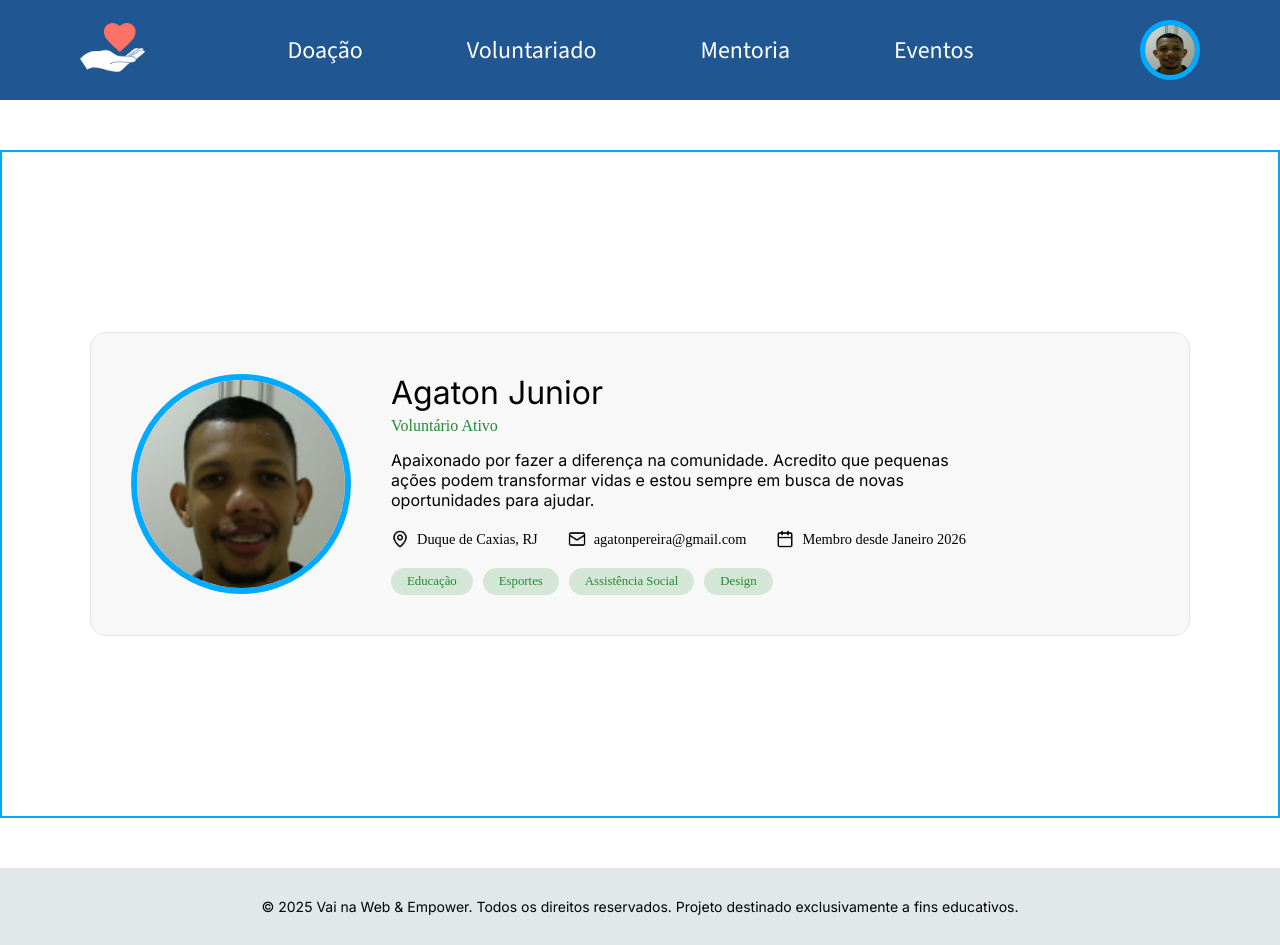
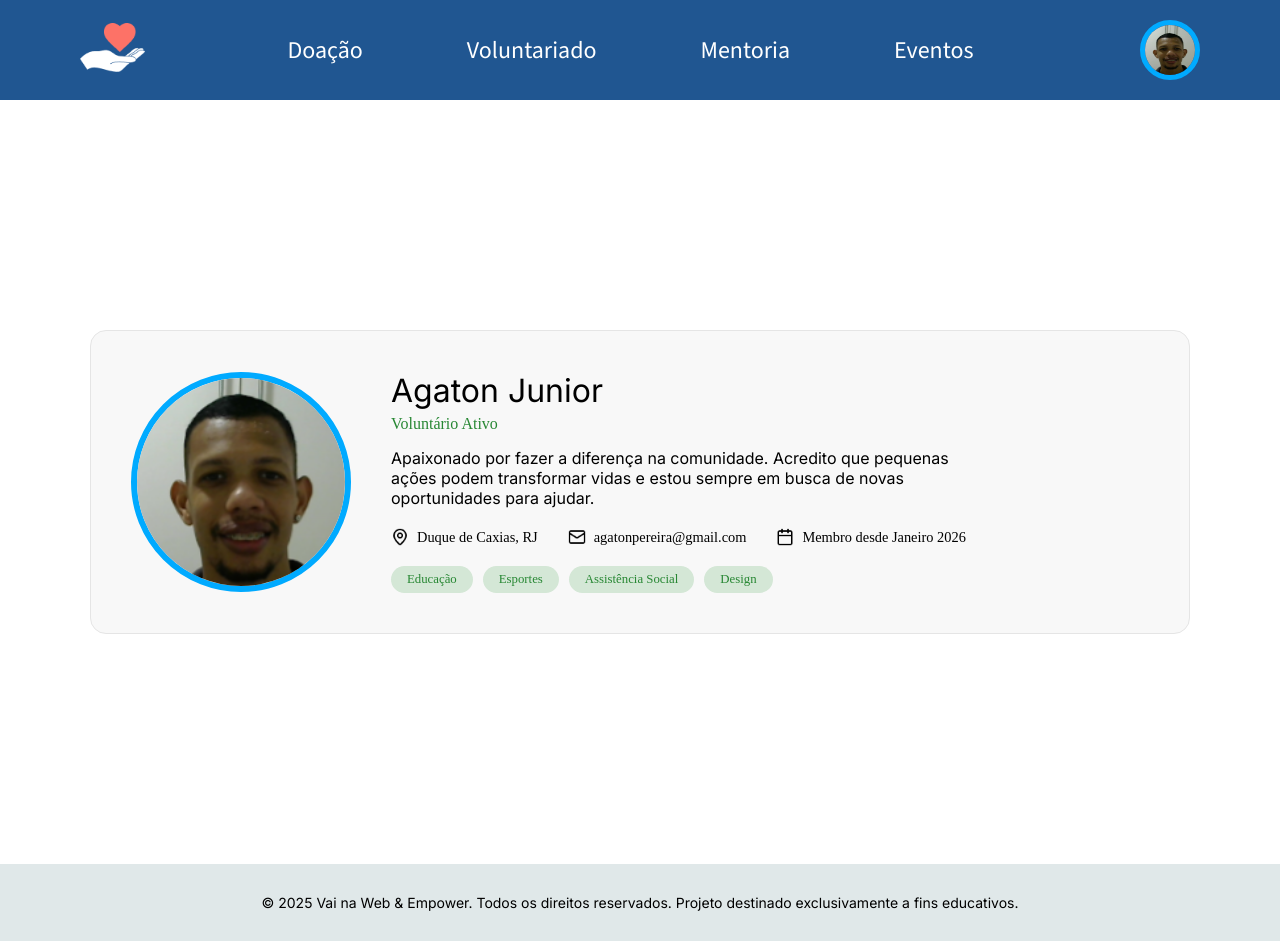
Before and after one commit to AgatonJunior/projeto-siteconnect, a React (Vite) app: page /usuario in a window 1280 px wide. Built offline with nearby package versions, Linux system fonts and the light colour scheme.

Commit message:
commit de correção tirando bordas

```diff
--- a/src/pages/usuario/usuario.module.scss
+++ b/src/pages/usuario/usuario.module.scss
@@ -1,97 +1,3 @@
-// $cor-Primaria: #205691;
-// $cor-Secundaria:#FD7267;
-// $cor-Texto: #FFFFFF;
-// $cor-Borda:#00AAFF;
-// $cor-sublinhado:#278733;
-
-
-// main{
-//     border: solid 2px $cor-Borda;
-//     padding: 250px 20px 250px 20px;
-//     display: flex;
-//     justify-content: center;
-//     align-items: center;
-//     flex-wrap: wrap;
-
-//     h2{
-//         font-family: "Inter", sans-serif;
-//         font-size: 2rem;
-
-//     }
-
-//     h4{
-//         font-family: "Inter", sans-serif;
-//         font-size: 1rem;
-//         color: $cor-sublinhado;
-//         font-weight: 500;
-
-//     }
-//     p{
-//         font-family: "Inter", sans-serif;
-//         font-size: 1rem;
-//         font-weight: 400;
-
-
-//     }
-
-// }
-// .descricaoUser{
-//     border: solid 2px orange;
-//     width: 800px;
-//     display: flex;
-//     flex-direction: column;
-//     justify-content: center;
-//     padding: 20px;
-//     max-width: 900px;
-//     height: auto;
-// }
-
-// .infoUser{
-//     border: solid 2px red;
-//     display: flex;
-//     flex-wrap: wrap;
-//     justify-content: center;
-//     text-align: center;
-//     padding: 0 20px;
-//     gap: 20px;
-//     align-items: center;
-//     max-width: 850px;
-
-//     h5{
-//         font-family: "Inter", sans-serif;
-//         font-size: 1rem;
-//         font-weight: 400;
-
-//     }
-// }
-
-
-// .imgUsuario{
-//     margin: 20px;
-//     border: solid 5px $cor-Borda;
-//     border-radius: 50%;
-//     width: 250px;
-//     height: 250px;
-// }
-
-// .areasInteresse{
-//     display: flex;
-//     padding: 10px;
-//     flex-wrap: wrap;
-//     gap: 10px;
-
-//     p{
-//         font-family: "Inter", sans-serif;
-//         font-size: 0.8rem;
-//         font-weight: 400;
-//         background-color: #D4E7D6;
-//         padding: 5px 18px;
-//         border-radius: 30px;
-//         color: $cor-sublinhado;
-
-//     }
-
-// }
 
 $cor-Primaria: #205691;
 $cor-Secundaria:#FD7267;
@@ -100,7 +6,6 @@ $cor-Borda:#00AAFF;
 $cor-sublinhado:#278733;
 
 .main{
-    border: solid 2px $cor-Borda;
     display: flex;
     justify-content: center;
     padding: 180px 20px;
```
